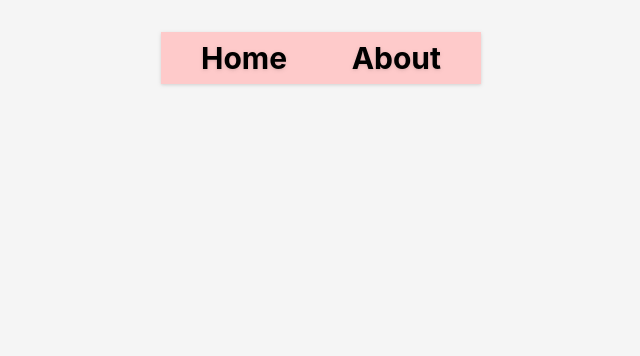
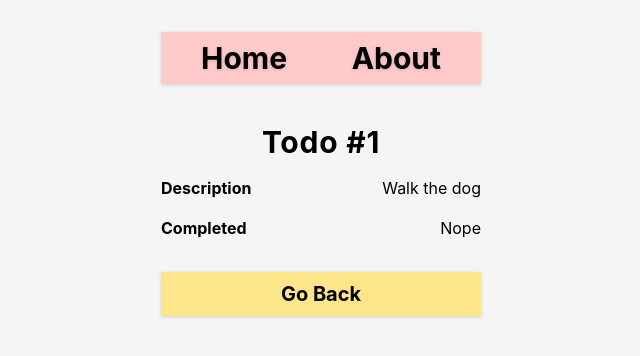
Before and after one commit to bjornnorgaard/todo, a React (Create React App) app in the folder react-typescript-tailwind/: page /todo/1 in a window 1280 px wide. Before the commit this address had no page. Shown: the top 356 px of the page, without its empty margins (319-959 px from the left). Built offline with nearby package versions, Linux system fonts and the light colour scheme.

Commit message:
Router section done

```diff
--- a/react-typescript-tailwind/src/App.tsx
+++ b/react-typescript-tailwind/src/App.tsx
@@ -4,6 +4,7 @@ import './App.css';
 import { Navigation } from "./components/Navigation";
 import { About } from "./pages/About";
 import { Home } from "./pages/Home";
+import { TodoDetails } from "./pages/TodoDetails";
 
 export const App = () => (
     <div className="m-auto mt-8 flex max-w-xs flex-col items-center">
@@ -11,6 +12,8 @@ export const App = () => (
         <Routes>
             <Route path="/" element={<Home/>}/>
             <Route path="/about" element={<About/>}/>
+            <Route path="/todo/:id" element={<TodoDetails/>}/>
+            <Route path="*" element={<Home/>}/>
         </Routes>
     </div>
 );
--- a/react-typescript-tailwind/src/components/TodoList.tsx
+++ b/react-typescript-tailwind/src/components/TodoList.tsx
@@ -1,5 +1,6 @@
 import React from "react";
-import { FaCheck, FaRegCircle, FaTimes } from "react-icons/fa";
+import { FaCheck, FaLink, FaRegCircle, FaTimes } from "react-icons/fa";
+import { Link } from "react-router-dom";
 import { todoQuery } from "../state/todo/todo.query";
 import { todoService } from "../state/todo/todo.service";
 
@@ -18,10 +19,16 @@ export const TodoList = () => {
                             : <FaRegCircle className="h-auto hover:text-blue-400"/>}
                     </button>
 
-                    <div className={t.completed ? "line-through text-left w-full text-2xl font-hand" : "text-2xl font-hand text-left w-full"}>
+                    <div
+                        className={t.completed ? "line-through text-left w-full text-2xl font-hand" : "text-2xl font-hand text-left w-full"}>
                         {t.description}
                     </div>
 
+                    <button>
+                        <Link to={"/todo/" + t.id}>
+                            <FaLink className="h-auto hover:text-blue-400"></FaLink>
+                        </Link>
+                    </button>
                     <button onClick={() => todoService.deleteTodo(t.id)}>
                         <FaTimes className="h-auto hover:text-red-400"/>
                     </button>
--- a/react-typescript-tailwind/src/pages/TodoDetails.tsx
+++ b/react-typescript-tailwind/src/pages/TodoDetails.tsx
@@ -1,6 +1,31 @@
 import React from "react";
+import { useNavigate, useParams } from "react-router-dom";
 import { Header } from "../components/Header";
+import { todoQuery } from "../state/todo/todo.query";
 
-export const TodoDetails = () => (
-    <Header title="Todo details"></Header>
-);
+export const TodoDetails = () => {
+    const navigate = useNavigate();
+    const {id} = useParams();
+    if (!id) return (<p>Fuck. Todo ID was invalid!</p>);
+    const todo = todoQuery.todo(id);
+
+    return (
+        <div className="flex w-full flex-col gap-4 text-center">
+            <Header title={"Todo #" + todo.id}></Header>
+            <div className="flex justify-between">
+                <p className="font-bold">Description</p>
+                <p>{todo.description}</p>
+            </div>
+
+            <div className="flex justify-between">
+                <p className="font-bold">Completed</p>
+                <p>{todo.completed ? "Sure thing!" : "Nope"}</p>
+            </div>
+
+            <button className="mt-4 bg-amber-200 py-2 text-xl font-bold drop-shadow"
+                    onClick={() => navigate(-1)}>
+                Go Back
+            </button>
+        </div>
+    );
+};
--- a/react-typescript-tailwind/src/state/todo/todo.query.ts
+++ b/react-typescript-tailwind/src/state/todo/todo.query.ts
@@ -1,6 +1,7 @@
-import { useSnapshot } from "valtio";
+import { snapshot, useSnapshot } from "valtio";
 import { todoStore } from "./todo.store";
 
 export class todoQuery {
     static todos = () => useSnapshot(todoStore)
+    static todo = (id: string) => snapshot(todoStore).filter(t => t.id === id)[0];
 }
```
